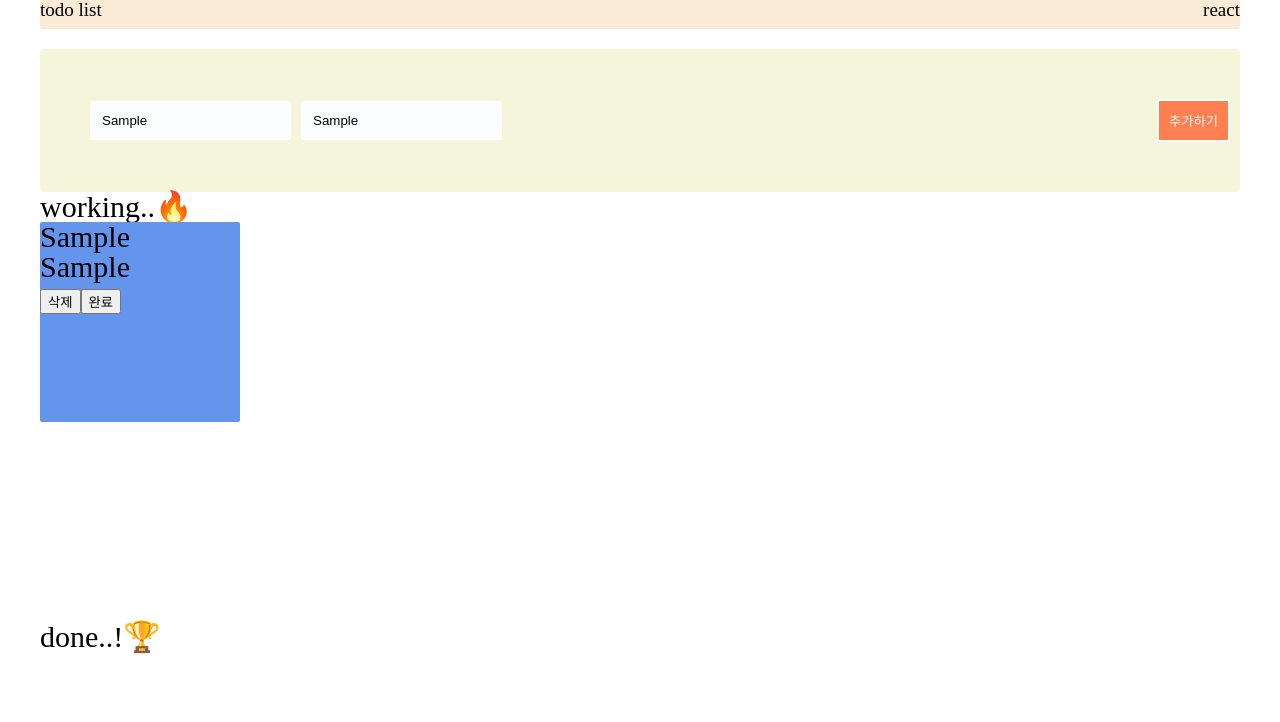
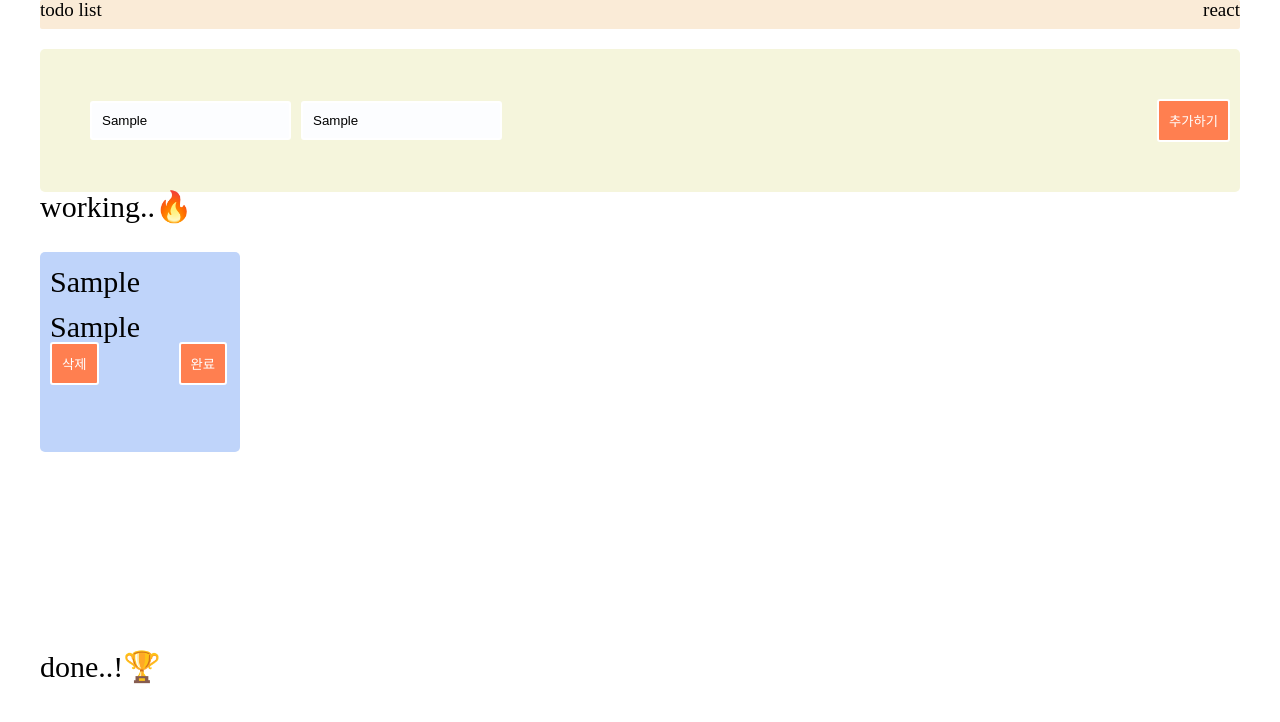
Before and after one commit to Ahnjonghyun87/ReactHomework-todo-list, a React (Vite) app in the folder my-first-vite-react-app/: page / in a window 1280 px wide. Both pictures are taken after typing "Sample", "Sample" into the empty fields and a click on the button "추가하기". Shown: the top 722 px of the page. Built offline with nearby package versions, Linux system fonts and the light colour scheme.

Commit message:
feat/css설정/card밖으로텍스트가 넘치면 자동으로 커지도록 height auto 및 overflow 수정

```diff
--- a/my-first-vite-react-app/src/App.css
+++ b/my-first-vite-react-app/src/App.css
@@ -20,13 +20,13 @@
   background-color: beige;
   border-radius: 5px;
   display: flex;
-  flex-direction: row; /* 가로 방향 배치 */
-  align-items: center; /* 세로 중심 정렬 */
+  flex-direction: row;
+  align-items: center;
   margin-top: 20px;
 }
 
 .form-container input[type="text"] {
-  margin-right: 10px; /* 제목과 내용 사이 간격 */
+  margin-right: 10px;
   padding: 10px;
   background-color: rgb(252, 253, 255);
   border-radius: 3px;
@@ -35,12 +35,12 @@
 }
 
 .form-container input[type="text"]:first-child {
-  margin-left: 50px; /* 첫 번째 입력 필드 왼쪽 여백 */
+  margin-left: 50px;
 }
 
 .form-container button {
-  margin-left: auto; /* 버튼을 오른쪽으로 밀어내기 */
-  margin-right: 10px; /* 버튼 오른쪽 여백 */
+  margin-left: auto;
+  margin-right: 10px;
   padding: 10px;
   background-color: coral;
   border-radius: 3px;
@@ -61,15 +61,34 @@
   display: flex;
   flex-wrap: wrap;
   gap: 8px;
+  padding-top: 30px;
 }
 
 .todoCard {
-  height: 200px;
+  min-height: 200px; /* 최소 높이를 200px로 설정 */
   width: 200px;
-  border-radius: 2px;
-  background-color: cornflowerblue;
+  border-radius: 5px;
+  background-color: rgb(191, 212, 250);
+  overflow: auto; /* 내용이 넘칠 경우 스크롤바 생성 */
 }
 
 .todoCard div {
+  margin-left: 10px;
   word-break: break-all;
+  margin-top: 15px;
 }
+
+.todos button {
+  margin-top: auto;
+  margin-left: 10px;
+
+  padding: 10px;
+  background-color: coral;
+  border-radius: 3px;
+  color: white;
+  border: 2px solid white;
+}
+
+.todos button + button {
+  margin-left: 80px;
+}
```
